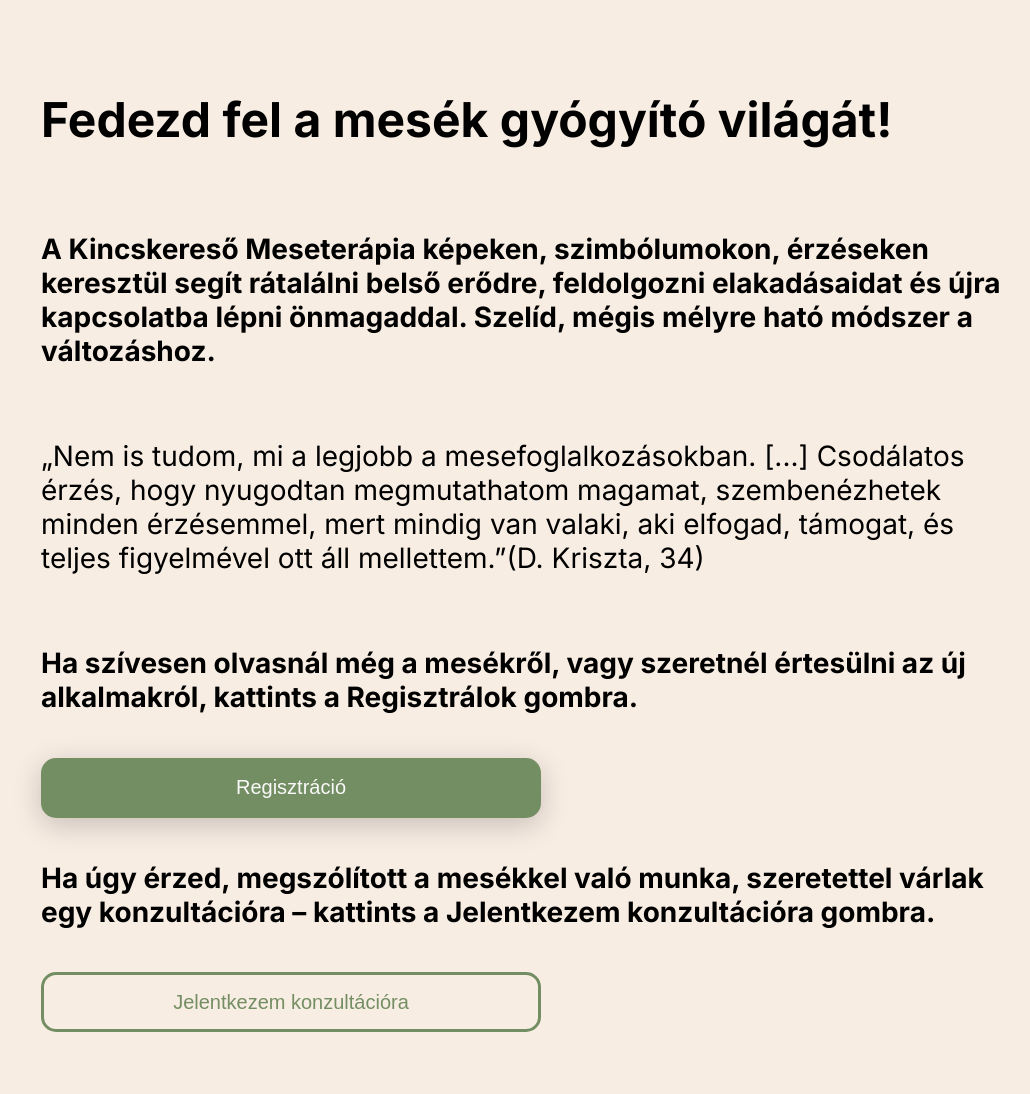
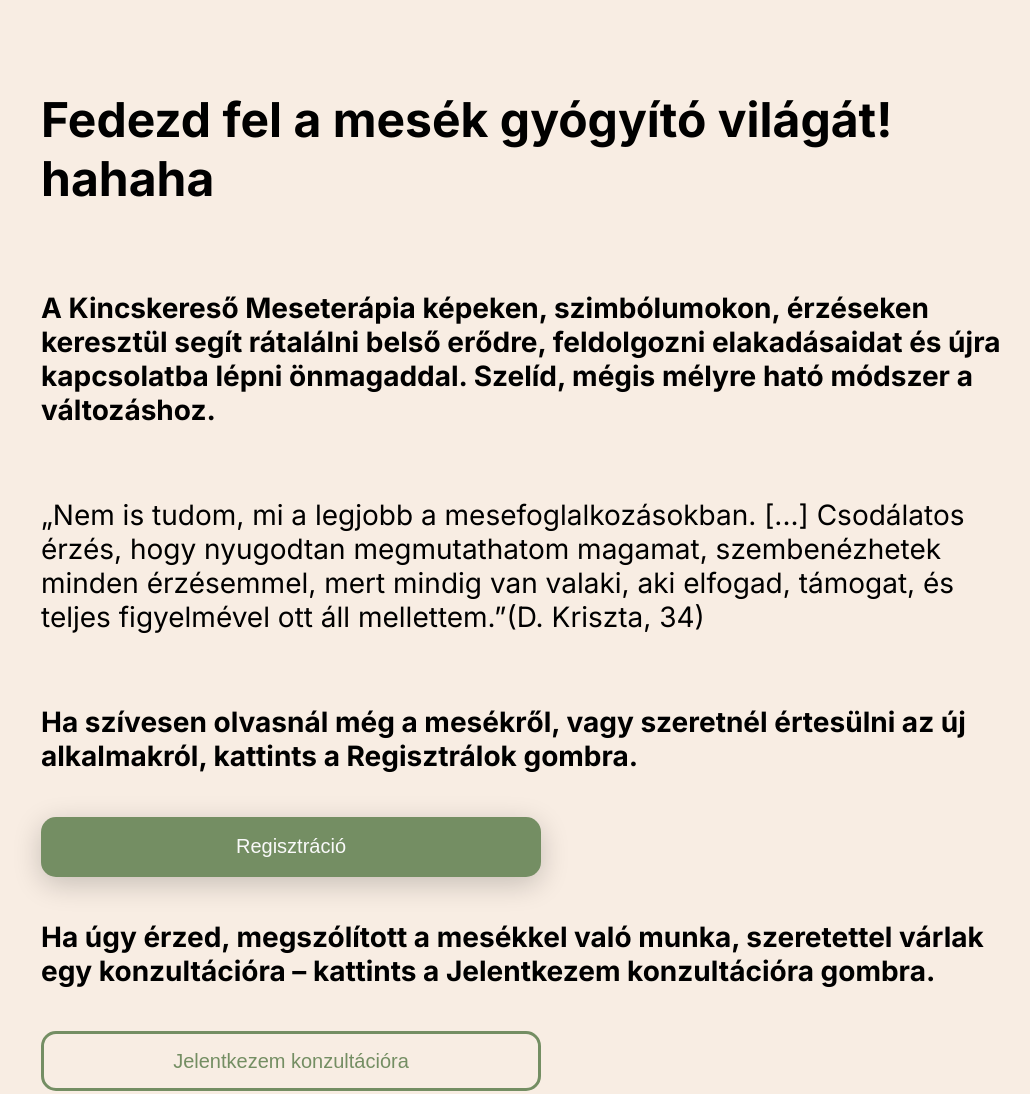
Before and after one commit to Spaceminddog/labirintus, a plain HTML site: page index.html in a window 1280 px wide. Shown: the whole page, without its empty margins (109-1139 px from the left). Drawn offline with Linux system fonts and the light colour scheme.

Commit message:
Describe what changed

```diff
--- a/index.html
+++ b/index.html
@@ -9,7 +9,7 @@
 </head>
 <body>
   <section class="hero">
-    <h1>Fedezd fel a mesék gyógyító világát!</h1>
+    <h1>Fedezd fel a mesék gyógyító világát! hahaha</h1>
     <h2>A Kincskereső Meseterápia képeken, szimbólumokon, érzéseken keresztül segít rátalálni belső erődre, feldolgozni elakadásaidat és újra kapcsolatba lépni önmagaddal. Szelíd, mégis mélyre ható módszer a változáshoz.</h2>
     <h3>„Nem is tudom, mi a legjobb a mesefoglalkozásokban. [...] Csodálatos érzés, hogy nyugodtan megmutathatom magamat, szembenézhetek minden érzésemmel, mert mindig van valaki, aki elfogad, támogat, és teljes figyelmével ott áll mellettem.”(D. Kriszta, 34)</h3>
     <h2>Ha szívesen olvasnál még a mesékről, vagy szeretnél értesülni az új alkalmakról, kattints a Regisztrálok gombra.</h2>
```
